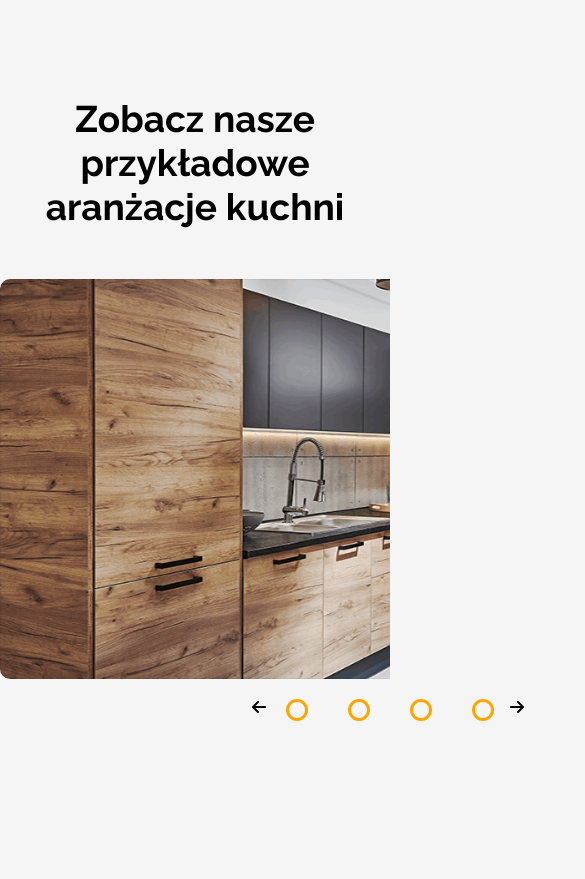
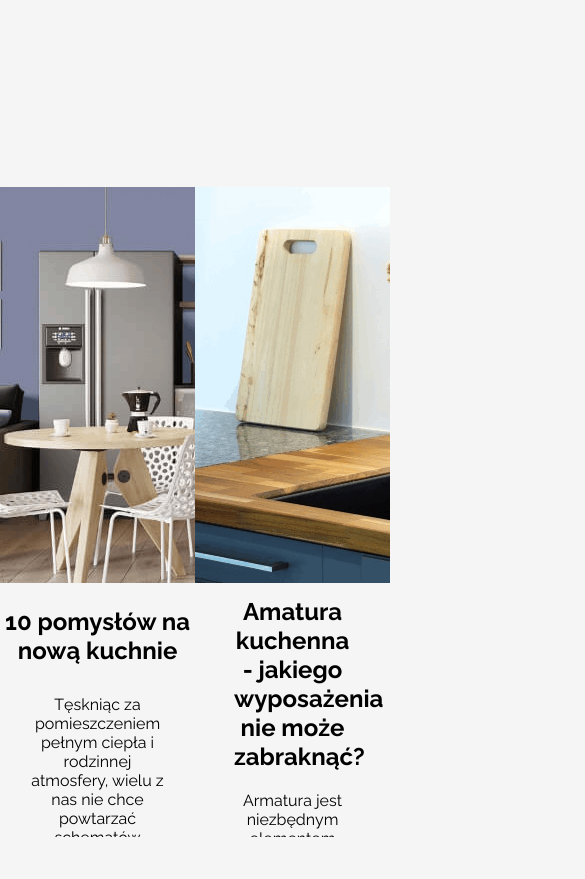
Before and after one commit to k-marczak/furniture-website, a plain HTML site: page index.html in a window 390 px wide. Shown: the part 2800-3679 px from the top of the page, 585 px wide, since content can reach past the window. Drawn offline with nearby package versions, Linux system fonts and the light colour scheme.

Commit message:
fixing mobile

```diff
--- a/index.html
+++ b/index.html
@@ -115,7 +115,7 @@
 
     <!-- SLIDER -->
 
-    <section class="slider-section">
+    <!-- <section class="slider-section">
       <div class="container">
         <h1>Zobacz nasze przykładowe aranżacje kuchni</h1>
       </div>
@@ -140,16 +140,16 @@
             <img src="assets/Kuchnia biala 5@1X.png" alt="">
           </div>
 
-          <!-- <div class="navigation-auto">
+          <div class="navigation-auto">
             <div class="auto-btn1"></div>
             <div class="auto-btn2"></div>
             <div class="auto-btn3"></div>
             <div class="auto-btn4"></div>
-          </div> -->
+          </div>
 
         </div>
 
-        <!-- manual naviagtion -->
+        manual naviagtion
 
         <div class="navigation-manual">
           <i style="margin-right: 20px" class="fas fa-arrow-left"></i>
@@ -164,7 +164,7 @@
       </div>
 
 
-    </section>
+    </section> -->
 
 
 
```
